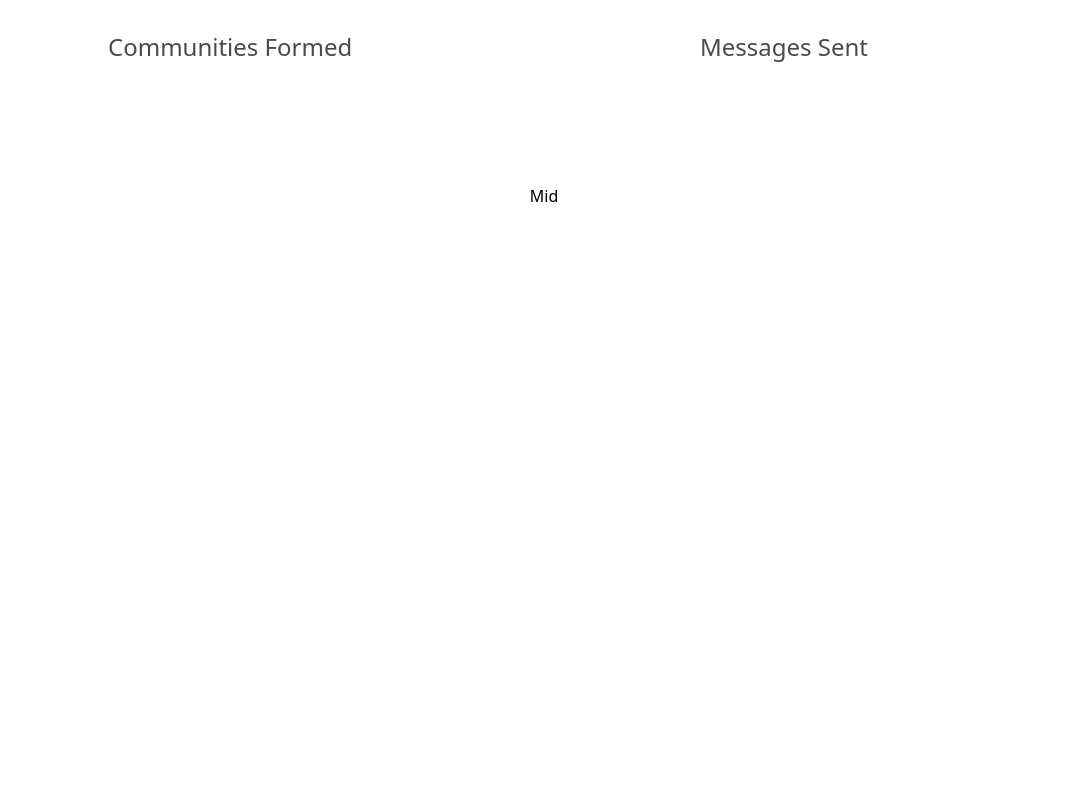
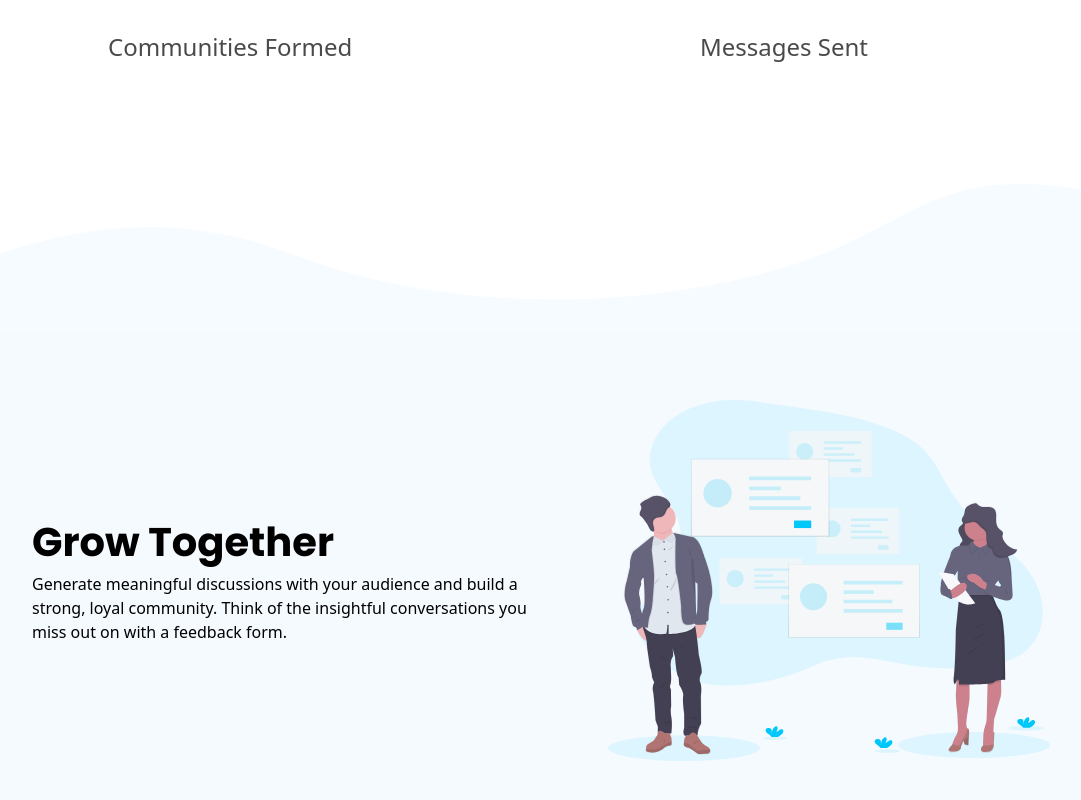
Before and after one commit to Agnik7/huddle-landing-page-frontendmentor, a React (Vite) app: page / in a window 1280 px wide. Shown: the part 1779-2579 px from the top of the page, without its empty margins (96-1177 px from the left). Before the commit the page ends 1987 px from the top, so only its background shows below. Built offline with nearby package versions, Linux system fonts and the light colour scheme.

Commit message:
Mid done

```diff
--- /dev/null
+++ b/src/components/InfoCardEven.jsx
@@ -0,0 +1,15 @@
+import React from 'react';
+
+export default function InfoCardEven({title,desc, imgSrc}) {
+  return (
+    <div className='w-full max-w-[90rem] flex flex-row-reverse justify-center pl-[8rem] pb-[2.5rem]'>
+      <div className='w-1/2 flex flex-col justify-center mt-[4rem]'>
+          <h2 className='font-header font-bold text-[2.5rem]'>{title}</h2>
+          <p className='max-w-[32.5rem]'>{desc}</p>
+      </div>
+      <div className='w-1/2 mt-[4.3rem] mx-[1.5rem]'>
+        <img src={imgSrc} alt="Info Img" className='w-4/5' />
+      </div>
+    </div>
+  )
+}
--- /dev/null
+++ b/src/components/InfoCardOdd.jsx
@@ -0,0 +1,15 @@
+import React from 'react';
+
+export default function InfoCardOdd({title,desc, imgSrc}) {
+  return (
+    <div className='w-full max-w-[90rem] flex justify-center pl-[8rem] pb-[2.5rem]'>
+      <div className='w-1/2 flex flex-col justify-center mt-[4rem]'>
+          <h2 className='font-header font-bold text-[2.5rem]'>{title}</h2>
+          <p className='max-w-[32.5rem]'>{desc}</p>
+      </div>
+      <div className='w-1/2 mt-[4.3rem] mx-[1.5rem]'>
+        <img src={imgSrc} alt="Info Img" className='w-4/5' />
+      </div>
+    </div>
+  )
+}
--- a/src/components/Mid.jsx
+++ b/src/components/Mid.jsx
@@ -1,7 +1,31 @@
-import React from 'react'
-
+import React from 'react';
+import InfoCardOdd from './InfoCardOdd';
+import InfoCardEven from './InfoCardEven';
+import topDesktop from '../assets/images/bg-section-top-desktop-1.svg';
+import topMobile from '../assets/images/bg-section-top-mobile-1.svg';
+import bottomDesktop from '../assets/images/bg-section-bottom-desktop-1.svg';
+import bottomMobile from '../assets/images/bg-section-top-mobile-1.svg';
+import infoImg1 from '../assets/images/illustration-grow-together.svg';
+import infoImg2 from '../assets/images/illustration-flowing-conversation.svg';
+import infoImg3 from '../assets/images/illustration-your-users.svg';
 export default function Mid() {
   return (
-    <div>Mid</div>
+    <section className='w-full'>
+        <img src={topDesktop} alt="Background Pattern" className='w-full hidden sm:block' />
+        <img src={topMobile} alt="Background Pattern" className='w-full block sm:hidden'/>
+        <div className='w-full bg-neutral-pale-blue flex justify-center flex-wrap'>
+            <InfoCardOdd title="Grow Together" desc="Generate meaningful discussions with your audience and build a strong, loyal community. Think of the insightful conversations you miss out on with a feedback form." imgSrc={infoImg1}/>
+        </div>
+        <img src={bottomDesktop} alt="Background Pattern" className='w-full hidden sm:block' />
+        <img src={bottomMobile} alt="Background Pattern" className='w-full block sm:hidden'/>
+        <InfoCardEven title="Flowing Conversations" desc="You wouldn't paginate a conversation in real life, so why do it online? Our threads have just-in-time loading for a more natural flow." imgSrc={infoImg2} />
+        <img src={topDesktop} alt="Background Pattern" className='w-full hidden sm:block' />
+        <img src={topMobile} alt="Background Pattern" className='w-full block sm:hidden'/>
+        <div className='w-full bg-neutral-pale-blue flex justify-center flex-wrap'>
+            <InfoCardOdd title="Your Users" desc="It takes no time at all to integrate Huddle with your app's authentication solution. This means, once signed in to your app, your users can start chatting immediately." imgSrc={infoImg3}/>
+        </div>
+        <img src={bottomDesktop} alt="Background Pattern" className='w-full hidden sm:block' />
+        <img src={bottomMobile} alt="Background Pattern" className='w-full block sm:hidden'/>
+    </section>
   )
 }
```
